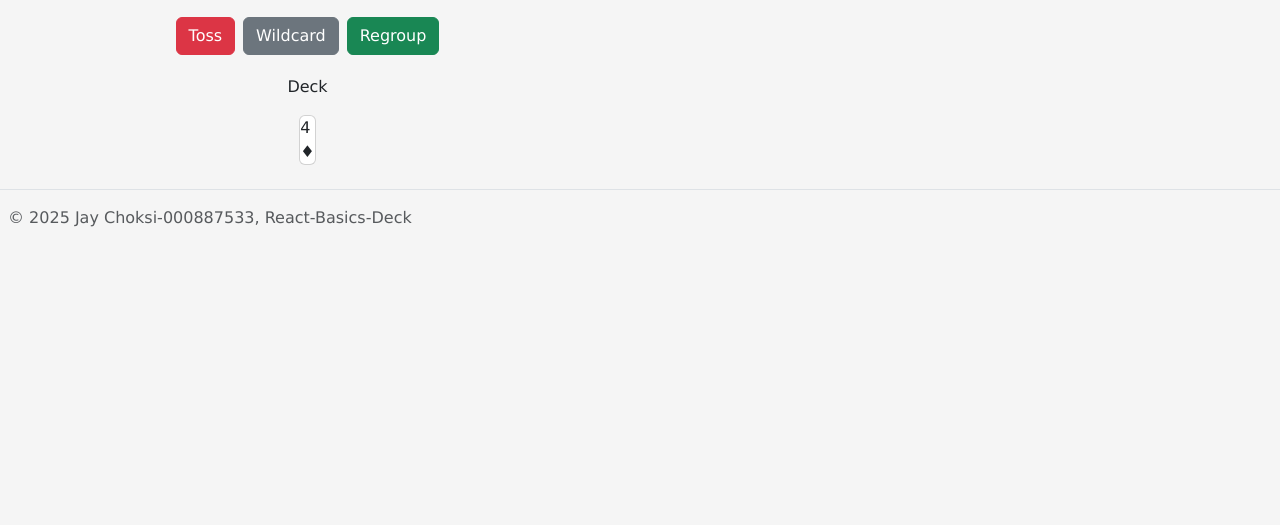
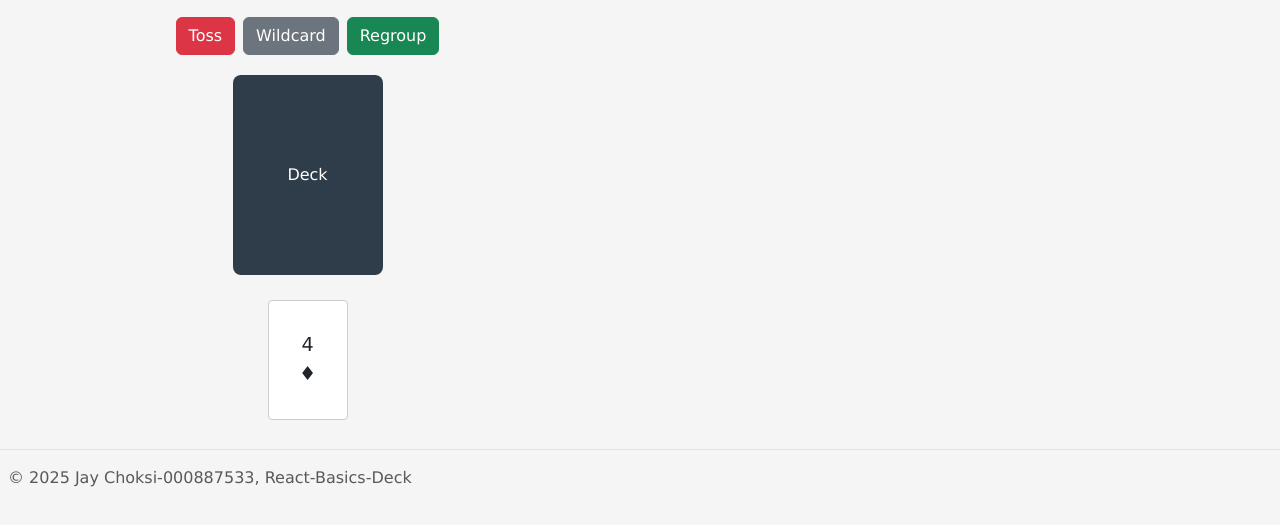
Before and after one commit to justtcallmejayy/react-basics, a plain HTML site: page index.html in a window 1280 px wide. Both pictures are taken after a click on the button "Deal a Card". Shown: the part 237-762 px from the top of the page. Drawn offline with nearby package versions, Linux system fonts and the light colour scheme.

Commit message:
Basics styling for Webpage (Still need to make last changes for styling whole page colors and fix layout + Changing new animations)

```diff
--- a/assets/css/style.css
+++ b/assets/css/style.css
@@ -3,9 +3,53 @@
 /* CSS for the body */
 body {
   font-family: Verdana, Geneva, Tahoma, sans-serif;
-  margin: 0;
-  padding: 0;
   background-color: whitesmoke;
 }
 
-/* CSS for the main */
+/* CSS for the main & butttons*/
+.deck {
+  width: 150px;
+  height: 200px;
+  background-color: #2e3d49;
+  border-radius: 8px;
+  color: white;
+  display: flex;
+  align-items: center;
+  justify-content: center;
+  cursor: pointer;
+  user-select: none;
+}
+.no-cards {
+  width: 150px;
+  height: 200px;
+  background-color: #aaa;
+  border-radius: 8px;
+  color: black;
+  display: flex;
+  align-items: center;
+  justify-content: center;
+}
+.hand {
+  margin-top: 20px;
+  display: flex;
+  flex-wrap: wrap;
+}
+.card {
+  width: 80px;
+  height: 120px;
+  border: 1px solid #ccc;
+  border-radius: 4px;
+  margin: 5px;
+  display: flex;
+  flex-direction: column;
+  align-items: center;
+  justify-content: center;
+  font-size: 1.2rem;
+  cursor: pointer;
+  background-color: white;
+  transition: transform 0.2s, border 0.2s;
+}
+.card.selected {
+  border: 2px solid red;
+  transform: scale(1.1);
+}
```
